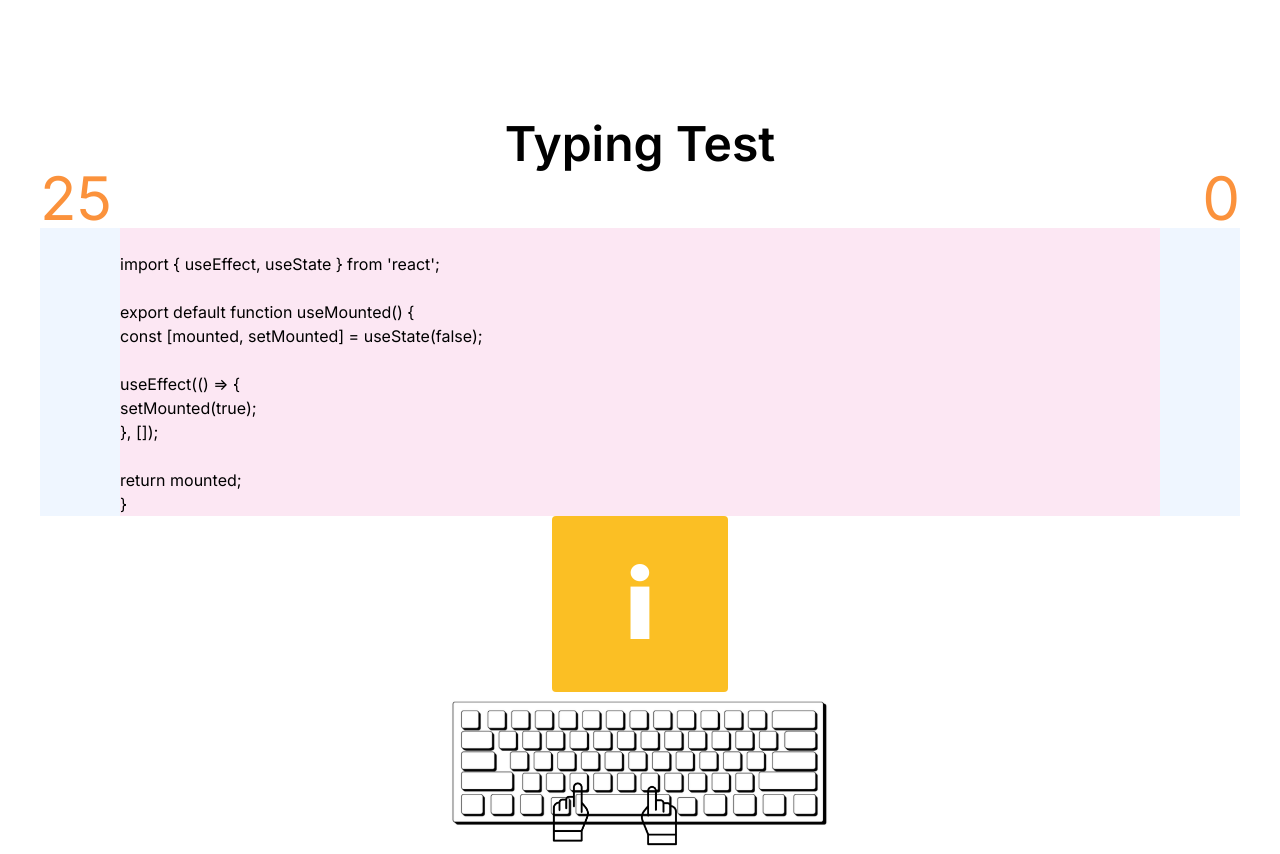
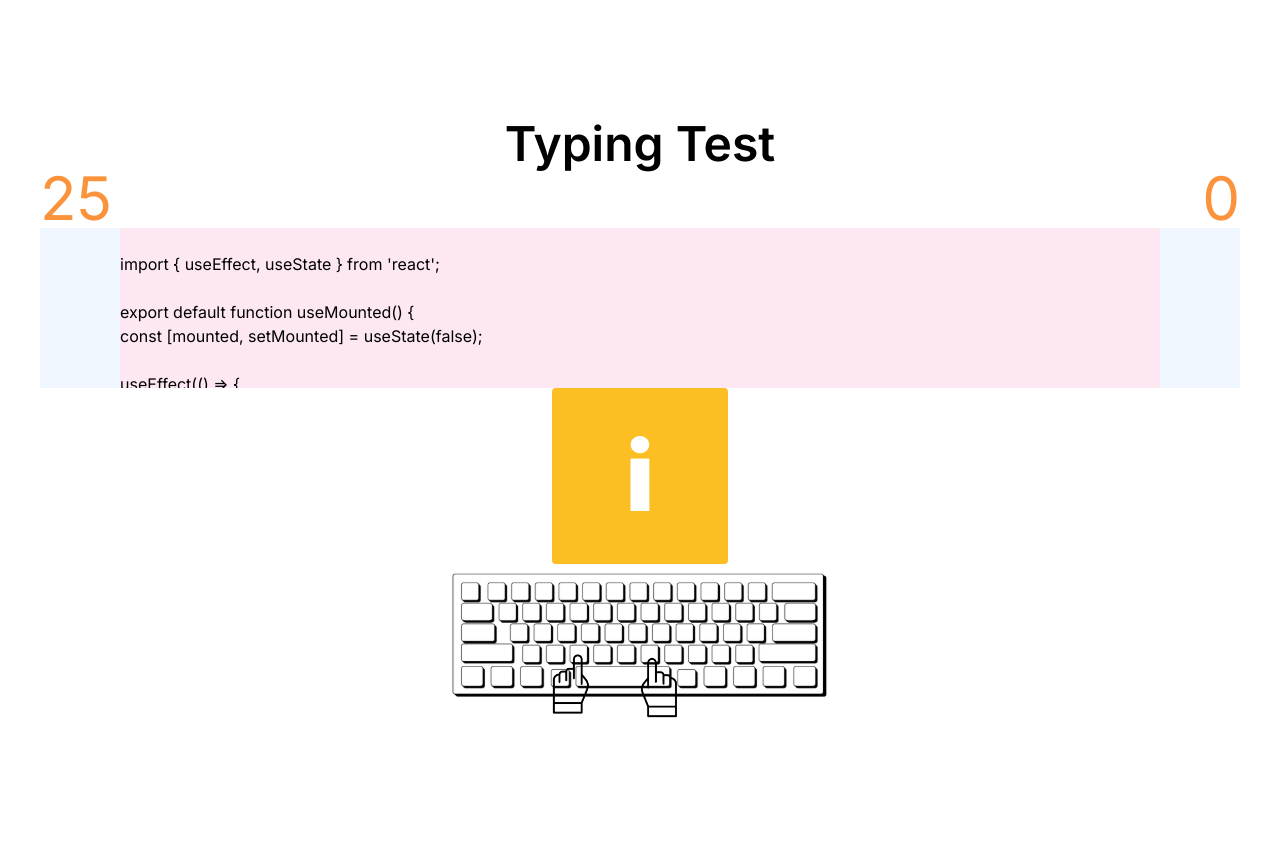
Before and after one commit to Joong-Sunny/codeRacer, a Next.js app: page / in a window 1280 px wide. After the commit the page ends 800 px from the top, so only its background shows below. Built offline with nearby package versions, Linux system fonts and the light colour scheme.

Commit message:
✨prevent "Space key" scroll down browser, limit code space to 20vh with autoScroll

```diff
--- a/src/app/test-code.tsx
+++ b/src/app/test-code.tsx
@@ -28,6 +28,10 @@ export default function TestCode({ testText }: { testText: string }) {
     if (isTimeUp) {
       return;
     }
+    if (event.key === ' ') {
+      event.preventDefault();
+    }
+
     if (event.key === 'Backspace') {
       setUserInputText(prev => prev.slice(0, -1));
     } else if (event.key === 'Enter') {
@@ -44,7 +48,7 @@ export default function TestCode({ testText }: { testText: string }) {
         <h3 className="text-6xl text-orange-400">{score}</h3>
       </div>
       <div
-        className="bg-blue-50 px-20"
+        className="bg-blue-50 px-20 max-h-[20vh] overflow-y-scroll"
         ref={containerRef}
         onKeyDown={handleKeyDown}
         tabIndex={0}
```
